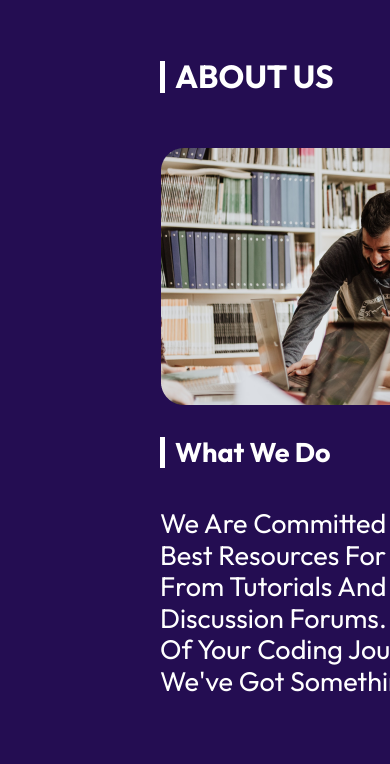
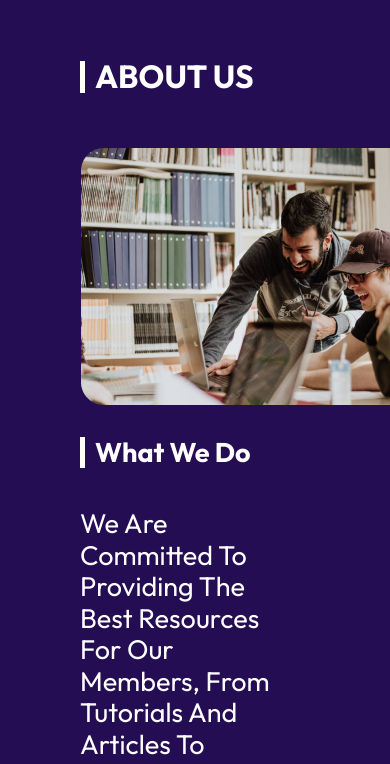
Before and after one commit to Codedwells/LCG, a plain HTML site: page client/index.html in a window 390 px wide. Shown: the part 532-1296 px from the top of the page. Drawn offline with Linux system fonts and the light colour scheme.

Commit message:
Removed: removed inline spacing for small screens

```diff
--- a/client/CSS/style.css
+++ b/client/CSS/style.css
@@ -411,3 +411,16 @@ footer button:hover {
     text-align: center;
     margin-top: 20px;
 }
+@media only screen and (max-width: 640px) {
+    .about-us{
+
+    }
+    .about-us .container{
+        flex-direction:column;
+        padding: 0 5rem;
+    }
+    .about-us .about-title{
+        margin-left: 5rem;
+    }
+
+}
```
